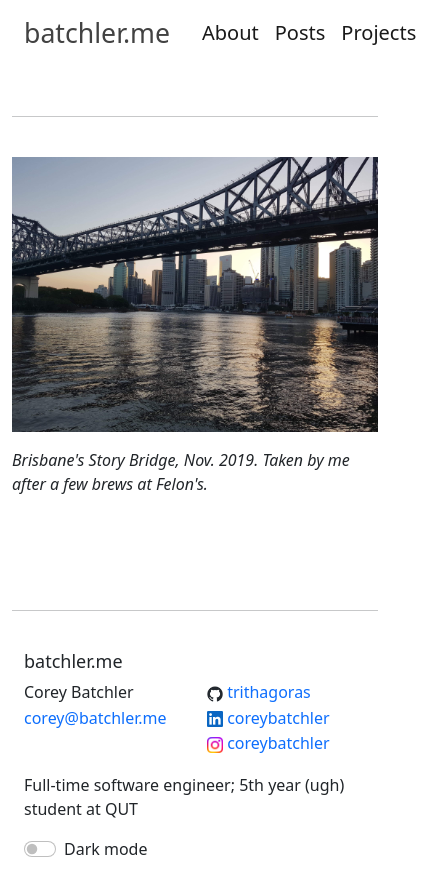
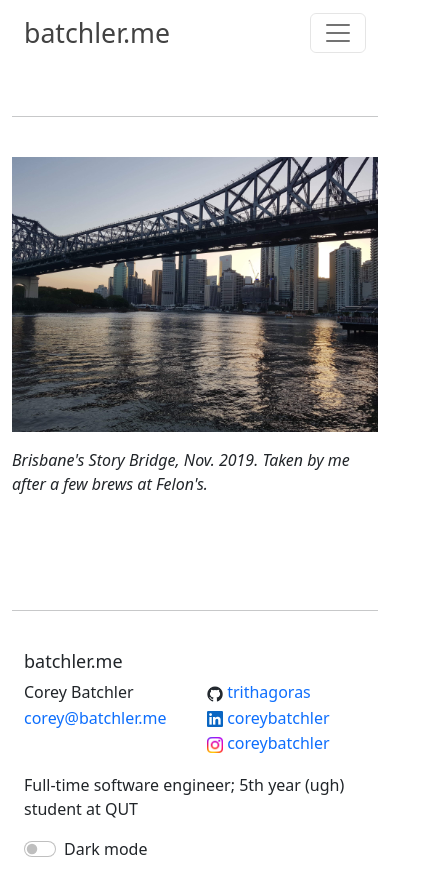
Before and after one commit to trithagoras/batchler.me-react, a React (Create React App) app: page / in a window 390 px wide. Shown: the top 896 px of the page, 432 px wide, since content can reach past the window. Built offline with nearby package versions, Linux system fonts and the light colour scheme.

Commit message:
more responsiveness to nav bar

```diff
--- a/src/areas/shared/components/Header.tsx
+++ b/src/areas/shared/components/Header.tsx
@@ -2,17 +2,19 @@ import { Navbar, Container, Nav } from "react-bootstrap";
 import { Link } from "react-router-dom";
 import "../styles/header.css";
 
-function Header() {
+function Header({darkMode}: {darkMode: boolean}) {
   return (
     <div>
-      <Navbar variant="light">
+      <Navbar collapseOnSelect expand="lg" variant={darkMode ? "dark" : "light"}>
         <Container>
           <Navbar.Brand>
             <Link to={"/"} className="site-title navbar-brand navbar-main">
               batchler.me
             </Link>
           </Navbar.Brand>
-          <Nav>
+          <Navbar.Toggle aria-controls="responsive-navbar-nav" />
+          <Navbar.Collapse id="responsive-navbar-nav">
+            <Nav className="justify-content-end" style={{width: "100%"}}>
               <Link to={"/about"} className="navbar-brand navbar-main">
                 About
               </Link>
@@ -23,6 +25,7 @@ function Header() {
                 Projects
               </Link>
             </Nav>
+          </Navbar.Collapse>
         </Container>
       </Navbar>
       <hr />
--- a/src/areas/shared/pages/MainLayout.tsx
+++ b/src/areas/shared/pages/MainLayout.tsx
@@ -13,7 +13,7 @@ function MainLayout() {
       <Container fluid>
         <Row>
           <Col>
-            <Header />
+            <Header darkMode={darkMode} />
           </Col>
         </Row>
         <Row>
```
Lines whose indentation alone changed are shown as unchanged.
